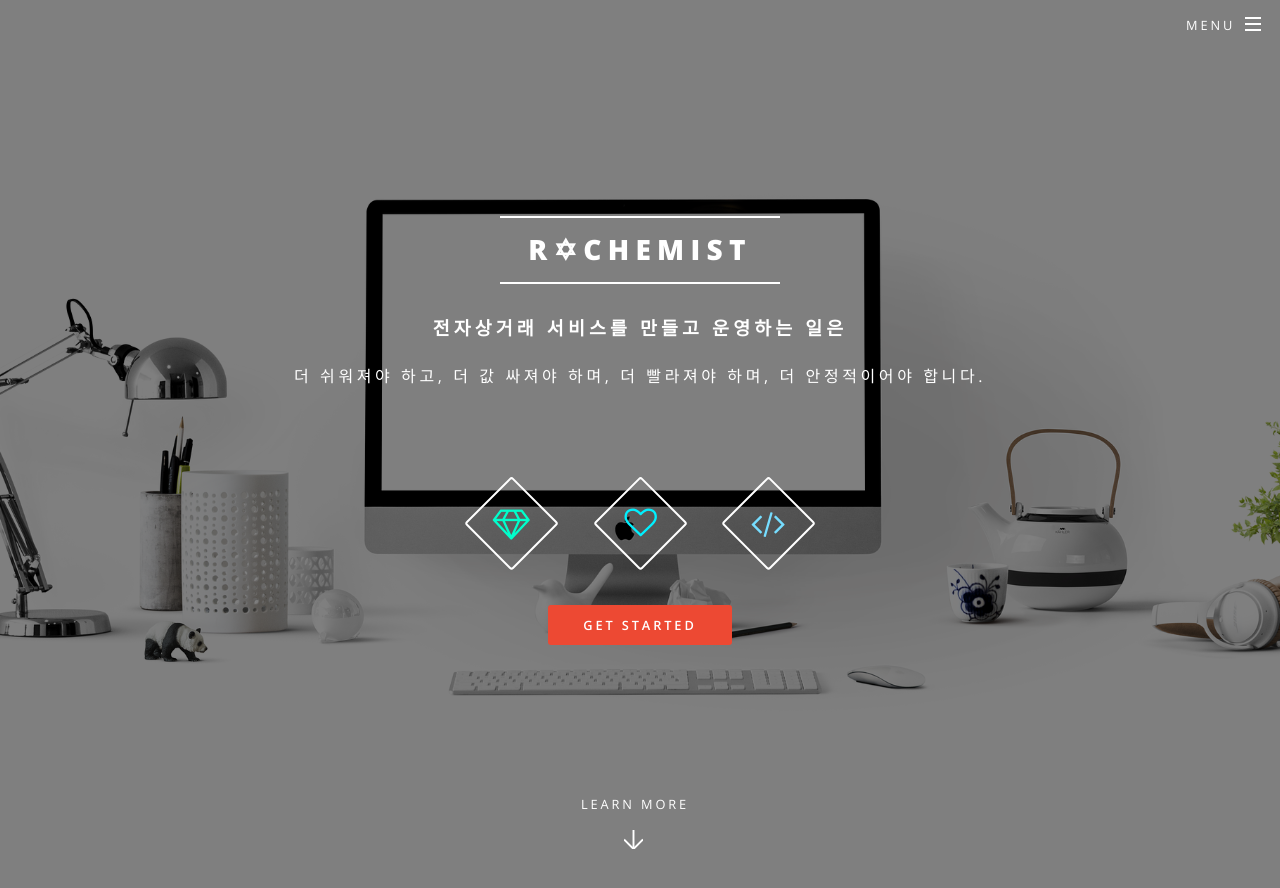
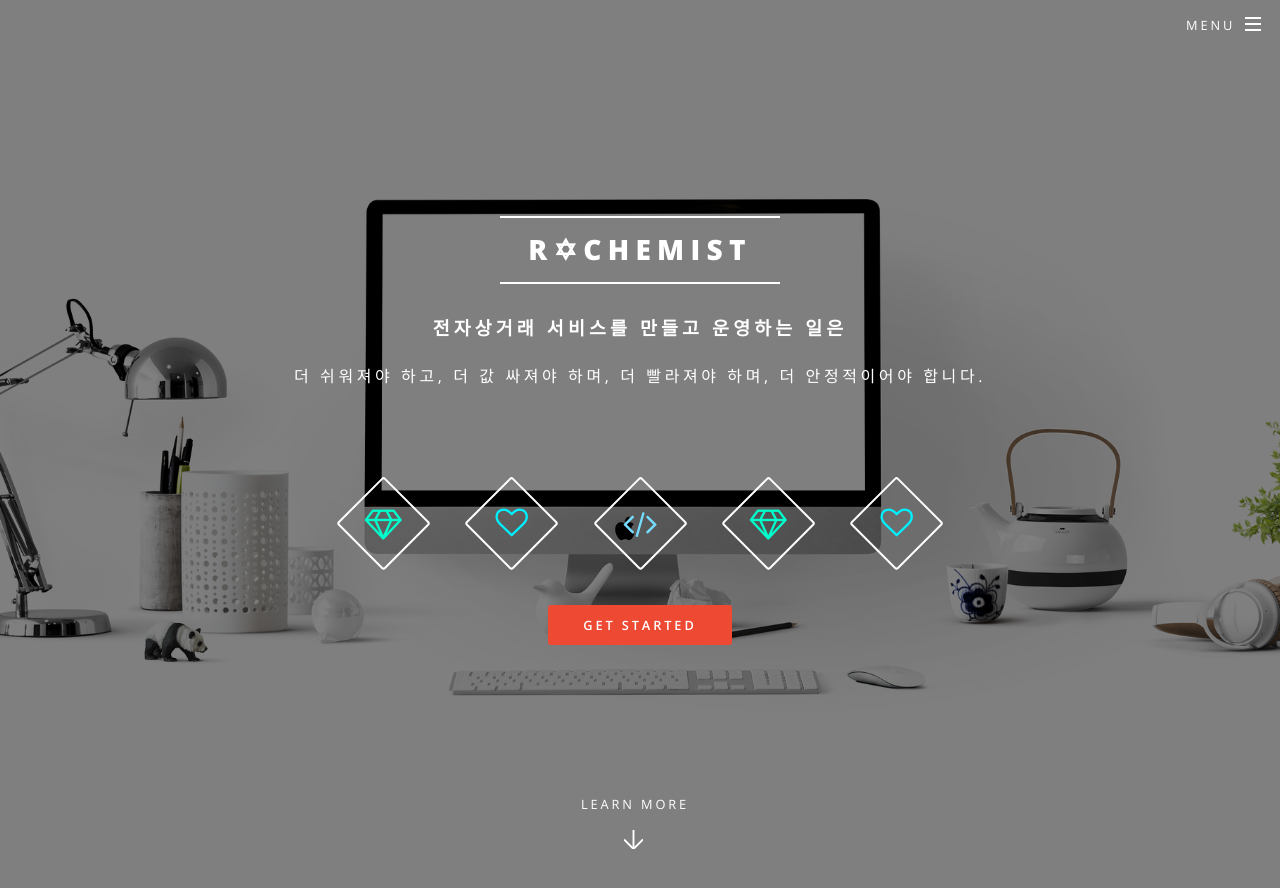
Before and after one commit to rchemist/rchemist.github.io, a Jekyll site: the page built from index.html, in a window 1280 px wide and 900 px high. Shown: the top 888 px of the window. Built offline with Jekyll 4.4.1, drawn with Linux system fonts in a browser that asks for light colours.

```diff
--- a/index.html
+++ b/index.html
@@ -28,6 +28,8 @@ layout: landing
 								<li><span class="icon fa-diamond major style1"><span class="label">Lorem</span></span></li>
 								<li><span class="icon fa-heart-o major style2"><span class="label">Ipsum</span></span></li>
 								<li><span class="icon fa-code major style3"><span class="label">Dolor</span></span></li>
+								<li><span class="icon fa-diamond major style1"><span class="label">Lorem</span></span></li>
+								<li><span class="icon fa-heart-o major style2"><span class="label">Ipsum</span></span></li>
 							</ul>
 
 							<ul class="actions">
```
